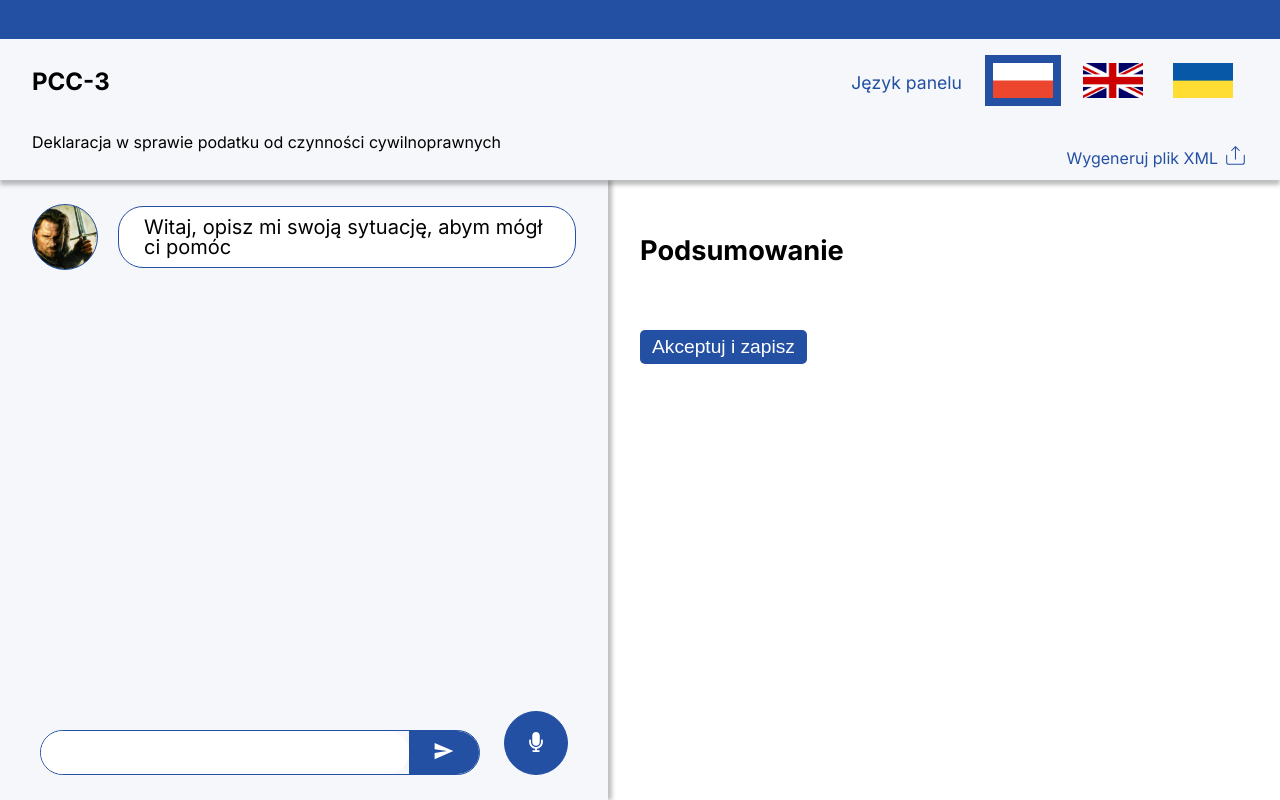
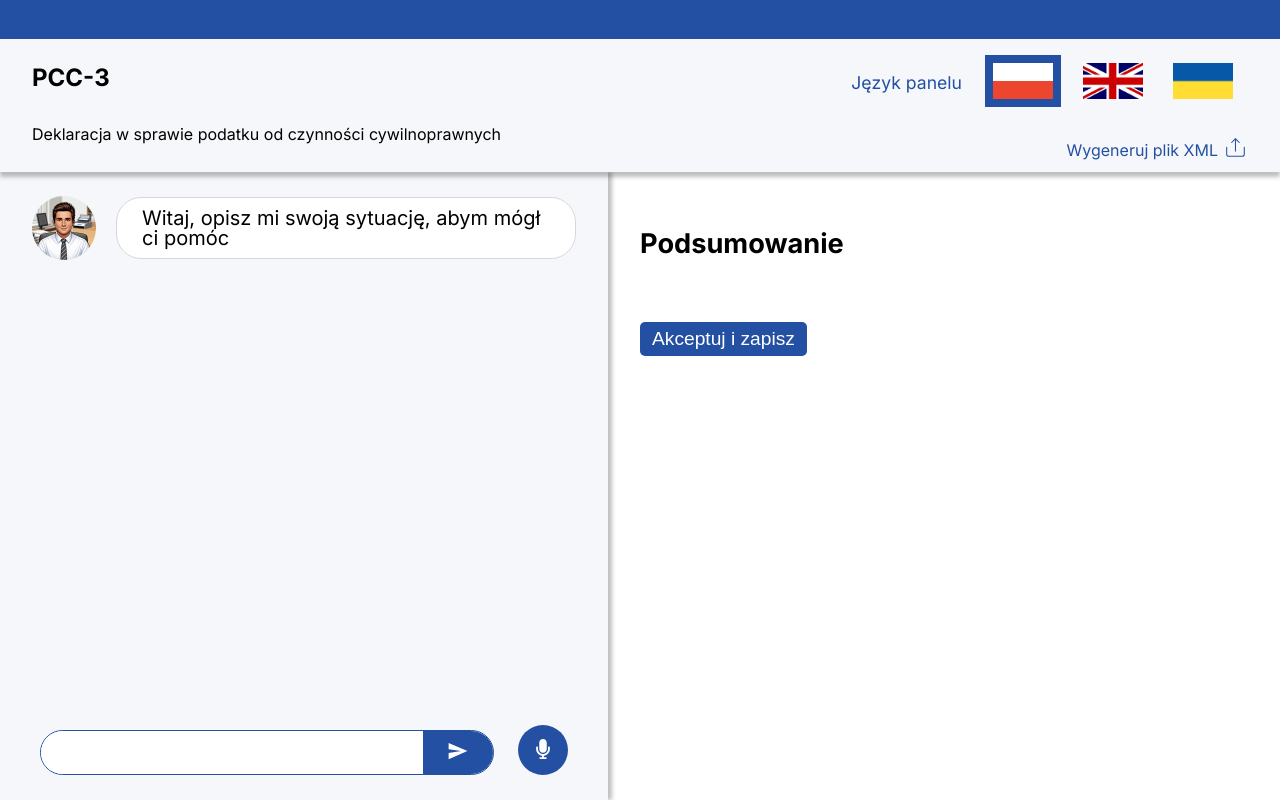
Before and after one commit to LenartPiotr/HackYeah2024, a React (Vite) app in the folder frontend/: page / in a window 1280 px wide. Built offline with nearby package versions, Linux system fonts and the light colour scheme.

Commit message:
Ajdust chatbot buttons

```diff
--- a/frontend/src/components/ChatBot/ChatBox.scss
+++ b/frontend/src/components/ChatBot/ChatBox.scss
@@ -38,10 +38,9 @@
 			}
 
 			.avatar {
-				background: url("../../assets/avatar-placeholder.jpg");
+				background: url("../../assets/avatar.jpeg");
 				background-size: cover;
 				background-position: center center;
-				border: 1px solid l.$primary-color;
 				border-radius: 100%;
 				flex-shrink: 0;
 				width: 64px;
@@ -50,7 +49,7 @@
 
 			.message {
 				background-color: #fff;
-				border: 1px solid l.$primary-color;
+				border: 1px solid #d7d7d7;
 				border-radius: 25px;
 				font-size: 20px;
 				line-height: 1em;
@@ -88,7 +87,7 @@
 				padding: 10px 15px;
 				border: none;
 				outline: none;
-				border-radius: 25px;
+				border-radius: 25px 0 0 25px;
 
 				@media (max-width: l.$max-width-mobile) { width: 0; }
 			}
@@ -106,7 +105,7 @@
 			}
 		}
 
-		button {
+		.send {
 			background-color: l.$primary-color;
 			color: #fff;
 		}
--- a/frontend/src/components/Header/Header.tsx
+++ b/frontend/src/components/Header/Header.tsx
@@ -43,7 +43,7 @@ const Header = ({ settings, changeLanguage, setSummaryToggle }: HeaderProps) =>
         <header className='header-main'>
             <div className='form-info'>
                 <div className='heading-wrapper'>
-                    <h2>PCC-3</h2>
+                    <h2 className='heading-form'>PCC-3</h2>
                     <button className='summary-toggle' onClick={handleSummary}>
                         Podsumowanie
                     </button>
@@ -51,7 +51,7 @@ const Header = ({ settings, changeLanguage, setSummaryToggle }: HeaderProps) =>
                         <GiHamburgerMenu />
                     </button>
                 </div>
-                <p>{messages['form-info-subtitle'][settings.language]}</p>
+                <p className='form-info-subtitle'>{messages['form-info-subtitle'][settings.language]}</p>
             </div>
             <div className='settings-panel' ref={settingsPanel}>
                 <div className='languages'>
--- a/frontend/src/components/Header/header.scss
+++ b/frontend/src/components/Header/header.scss
@@ -17,7 +17,10 @@
         display: flex;
         gap: 1rem;
 
-        h2 { flex-grow: 1; }
+        .heading-form {
+            margin-block: 1rem;
+            flex-grow: 1;
+        }
 
         button {
             background: none;
--- a/frontend/src/components/SpeechToText/speechToText.scss
+++ b/frontend/src/components/SpeechToText/speechToText.scss
@@ -1,17 +1,17 @@
 @use '../../library' as l;
 
 .mic {
-    background-color: #fff;
-    color: l.$primary-color;
-    border: 1px solid l.$primary-color;
+    background-color: l.$primary-color;
+    color: #fff;
+    border: none;
     border-radius: 100%;
-    width: 64px;
-    height: 64px;
+    width: 50px;
+    height: 50px;
     cursor: pointer;
 
     &.active {
-        background-color: l.$primary-color;
-        color: #fff;
-        border: none;
+        background-color: #fff;
+        color: l.$primary-color;
+        border: 1px solid l.$primary-color;
     }
 }
```
Also changed, not shown: frontend/src/assets/avatar.jpeg (added).
